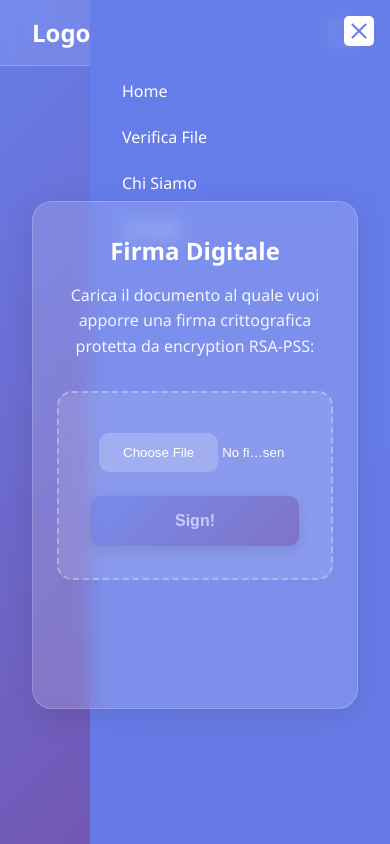
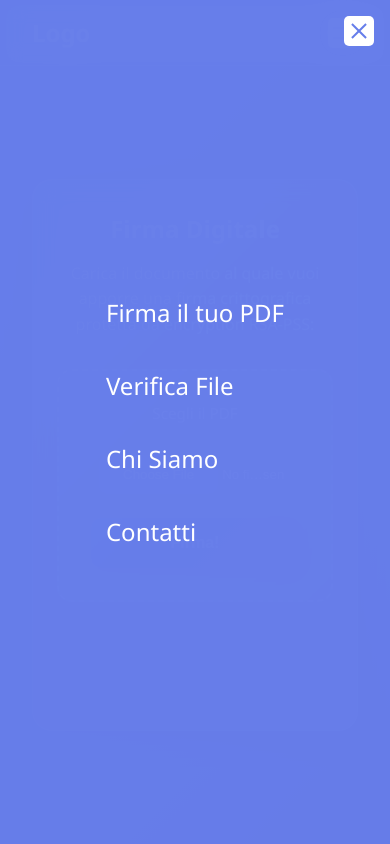
Before and after one commit to marinaciampichini/pdf-digital-signature-nodejs, a website: page client/index.html in a window 390 px wide. Both pictures are taken after a click on the link 343 px from the left and 32 px from the top of the page. Drawn offline with Linux system fonts and the light colour scheme.

Commit message:
Update navigation labels and enhance upload form styling for digital signature feature.

```diff
--- a/client/index.html
+++ b/client/index.html
@@ -14,7 +14,7 @@
     <nav id="menu" class="menu">
         <a href="#" class="menu-link menu-close"></a>
         <ul class="nav-links">
-            <li><a href="index.html">Home</a></li>
+            <li><a href="index.html">Firma il tuo PDF</a></li>
             <li><a href="verifica.html">Verifica File</a></li>
             <li><a href="about.html">Chi Siamo</a></li>
             <li><a href="contact.html">Contatti</a></li>
@@ -28,10 +28,12 @@
                     <p class="subtitle">Carica il documento al quale vuoi apporre una firma crittografica protetta da encryption RSA-PSS:</p>
                     <div class="upload-area">
                         <form method="post" action="/sign" enctype="multipart/form-data">
-                            <input type="file" name="file" />
-                            <input type="submit" value="Sign!" disabled />
+                            <label for="file" class="file-label">Scegli il PDF</label>
+                            <input id="file" type="file" name="file" />
+                            <input type="submit" value="Firma!" disabled />
                         </form>
                     </div>
+
                     <div id="result"></div>
                     <div id="download-links">
                         <div id="download-link-firma"></div>
--- a/client/style.css
+++ b/client/style.css
@@ -21,7 +21,10 @@ header {
     justify-content: space-between;
     align-items: center;
     border-bottom: 1px solid rgba(255, 255, 255, 0.2);
+    position: relative;
+    z-index: 100;
 }
+
 
 .logo {
     font-size: 1.5rem;
@@ -58,6 +61,8 @@ main {
     justify-content: center;
     align-items: center;
     padding: 2rem;
+    position: relative;
+    z-index: 1;
 }
 
 .container {
@@ -72,6 +77,8 @@ main {
     padding: 3rem;
     box-shadow: 0 8px 32px rgba(0, 0, 0, 0.1);
     border: 1px solid rgba(255, 255, 255, 0.2);
+    position: relative;
+    z-index: 1;
 }
 
 h1 {
@@ -168,6 +175,9 @@ input[type="submit"]:disabled {
     font-weight: 500;
     margin-bottom: 1.5rem;
     min-height: 1.5rem;
+    padding: 0.75rem;
+    border-radius: 10px;
+    transition: all 0.3s;
 }
 
 #download-links {
@@ -224,22 +234,26 @@ input[type="submit"]:disabled {
         bottom: 9px;
     }
 
+    /* Il menù dovrebbe apparire sopra a tutto il contenuto quando ci clicco da mobile*/
     nav {
         position: fixed;
         top: 0;
-        right: -100%;
-        width: 80%;
-        max-width: 300px;
+        right: 0;
+        width: 100%;
         height: 100vh;
-        background: rgba(102, 126, 234, 0.95);
+        background: rgba(102, 126, 234, 0.98);
         backdrop-filter: blur(10px);
         padding: 2rem;
-        transition: right 0.3s;
-        z-index: 1000;
+        transition: transform 0.3s;
+        z-index: 9999;
+        display: flex;
+        align-items: center;
+        justify-content: center;
+        transform: translateX(100%);
     }
 
     nav:target {
-        right: 0;
+        transform: translateX(0);
     }
 
     .menu-close {
@@ -273,8 +287,8 @@ input[type="submit"]:disabled {
 
     nav ul {
         flex-direction: column;
-        margin-top: 3rem;
-        gap: 1.5rem;
+        gap: 2.5rem;
+        font-size: 1.5rem;
     }
 
     .glass-card {
--- a/server/server.js
+++ b/server/server.js
@@ -16,13 +16,13 @@ app.use(express.static('client'));
 
 // Configurazione storage per multer
 const upload = multer({ storage: multer.memoryStorage(),
-    limits: { fileSize: 10 * 1024 * 1024 }, // Limite di 10MB per i file caricati, basta?
+    limits: { fileSize: 10 * 1024 * 1024 }, // 10 MB
     fileFilter: (_req, file, cb) => {
         const fileAccettati =  ['application/pdf', 'application/octet-stream', 'text/plain'];
         if (fileAccettati.includes(file.mimetype)) {
             return cb(null, true);
         }
-        cb(new Error('Tipo di file non accettato. Carica un file PDF, sig o pem.'));
+        return cb(new Error('Tipo di file non accettato. Carica un file PDF, sig o pem.'));
     }
 });
 
@@ -46,7 +46,6 @@ app.post('/sign', upload.single('file'), (req, res) => {
             padding: crypto.constants.RSA_PKCS1_PSS_PADDING,
             saltLength: 32,
         });
-        console.log('Ricevuto file:', req.file);
 
         res.json({
         fileName: req.file.originalname,
```
Also changed, not shown: client/verifica.html (+1 -1 lines).
